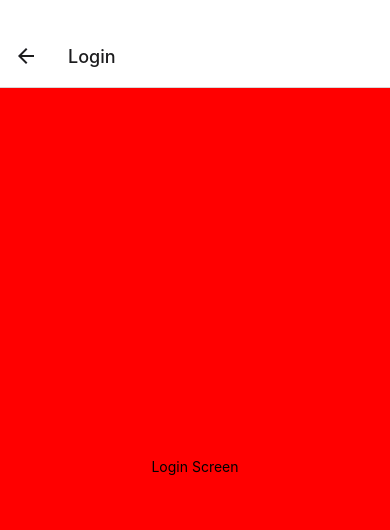
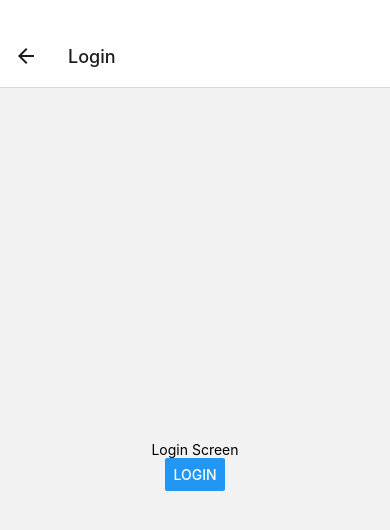
Before and after one commit to bdefner/tasks-and-treats-react-native-project, a React Native app: screen /Login in a window 390 px wide. Shown: the top 530 px of the page. Built offline with nearby package versions, Linux system fonts and the light colour scheme.

Commit message:
Adapt skeleton and navigation

```diff
--- a/screens/Home.js
+++ b/screens/Home.js
@@ -1,11 +1,23 @@
 import { createBottomTabNavigator } from '@react-navigation/bottom-tabs';
+import CreateNew from './CreateNew';
+import Help from './Help';
+import Settings from './Settings';
+import Tasks from './Tasks';
+import Treats from './Treats';
 
 export default function Home() {
   const Tab = createBottomTabNavigator();
   return (
-    <Tab.Navigator>
+    <Tab.Navigator
+      tabBarOptions={{
+        showLabel: false,
+      }}
+    >
+      <Tab.Screen name="Settings" component={Settings} />
       <Tab.Screen name="Tasks" component={Tasks} />
+      <Tab.Screen name="New" component={CreateNew} />
       <Tab.Screen name="Treats" component={Treats} />
+      <Tab.Screen name="Help" component={Help} />
     </Tab.Navigator>
   );
 }
--- a/screens/Login.js
+++ b/screens/Login.js
@@ -1,9 +1,17 @@
-import { StyleSheet, Text, View } from 'react-native';
+import { useNavigation } from '@react-navigation/native';
+import { Button, StyleSheet, Text, View } from 'react-native';
 
 export default function Login() {
+  const navigation = useNavigation();
   return (
     <View style={styles.screen}>
       <Text>Login Screen</Text>
+      <Button
+        title="Login"
+        onPress={() => {
+          navigation.navigate('Home');
+        }}
+      />
     </View>
   );
 }
@@ -13,6 +21,5 @@ const styles = StyleSheet.create({
     flex: 1,
     justifyContent: 'center',
     alignItems: 'center',
-    backgroundColor: 'red',
   },
 });
--- a/screens/Register.js
+++ b/screens/Register.js
@@ -1,9 +1,25 @@
-import { Text, View } from 'react-native';
+import { useNavigation } from '@react-navigation/native';
+import { Button, StyleSheet, Text, View } from 'react-native';
 
 export default function Register() {
+  const navigation = useNavigation();
   return (
-    <View>
+    <View style={styles.screen}>
       <Text>Register Screen</Text>
+      <Button
+        title="Register"
+        onPress={() => {
+          navigation.navigate('Home');
+        }}
+      />
     </View>
   );
 }
+
+const styles = StyleSheet.create({
+  screen: {
+    flex: 1,
+    justifyContent: 'center',
+    alignItems: 'center',
+  },
+});
--- a/screens/Start.js
+++ b/screens/Start.js
@@ -5,15 +5,20 @@ export default function Start() {
   const navigation = useNavigation();
 
   return (
-    <View>
+    <View style={styles.screen}>
       <Text>Welcome to Tasks & Treats</Text>
       <Button
         title="Login"
         onPress={() => {
-          navigation.navigate('Home');
+          navigation.navigate('Login');
         }}
       />
-      <Button title="Register" />
+      <Button
+        title="Register"
+        onPress={() => {
+          navigation.navigate('Register');
+        }}
+      />
     </View>
   );
 }
```
